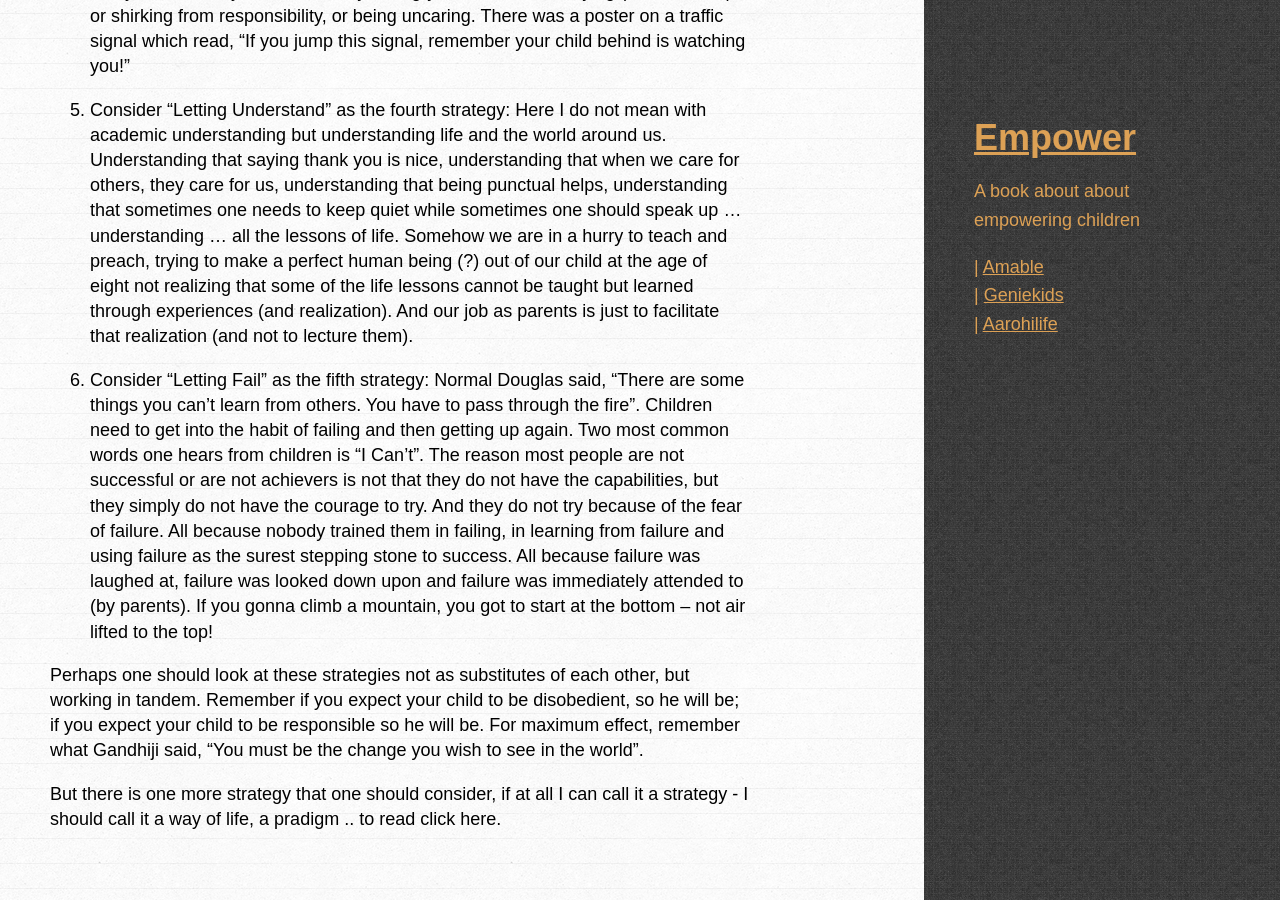
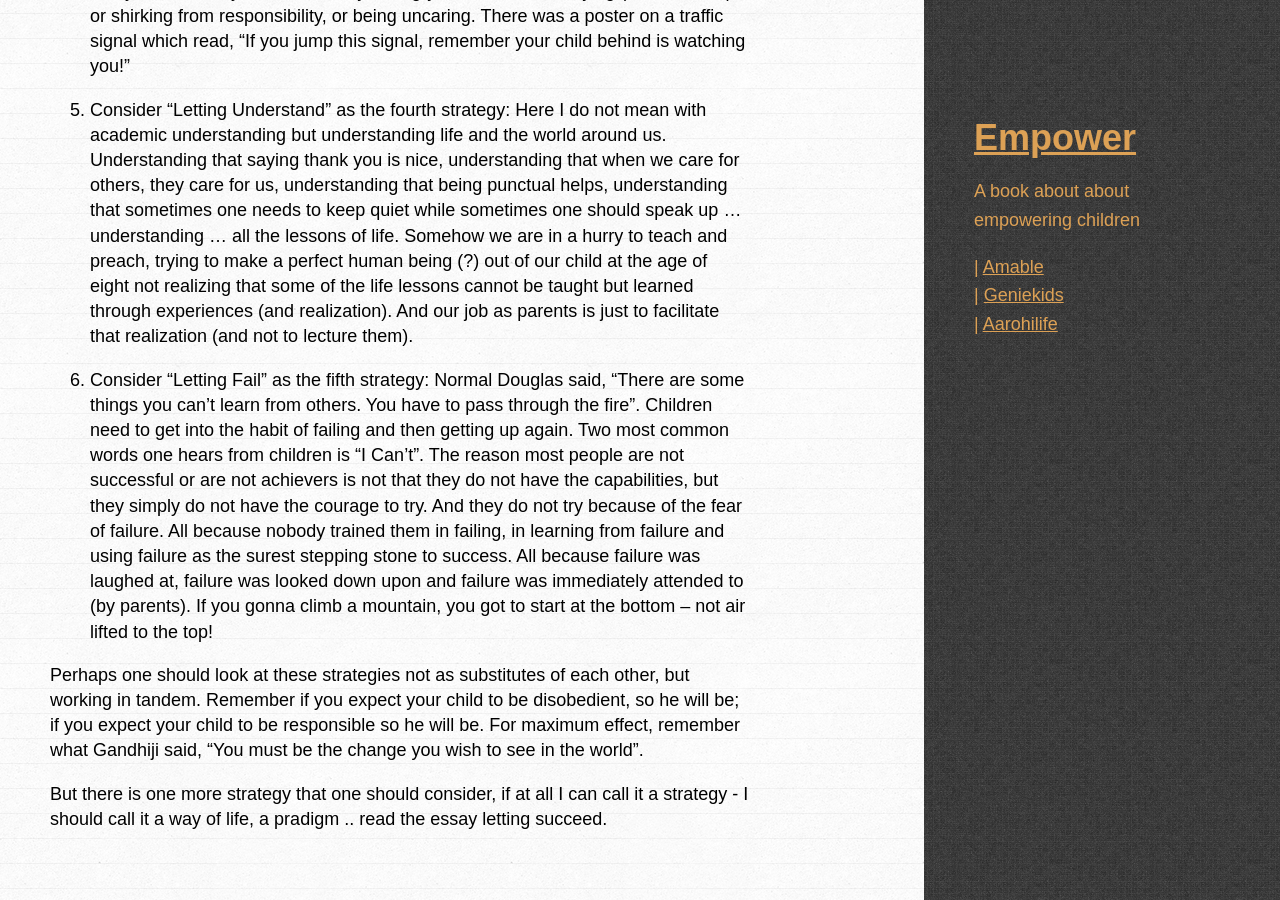
Before and after one commit to amitkaps/empower, a Jekyll site: the page built from _posts/2013-08-10-grow.md, in a window 1280 px wide and 900 px high, scrolled down 1372 px. Built offline with Jekyll 4.4.1, drawn with Linux system fonts in a browser that asks for light colours; some web fonts are replaced.

Commit message:
Updated 2013-08-10-grow.md

```diff
--- a/_posts/2013-08-10-grow.md
+++ b/_posts/2013-08-10-grow.md
@@ -27,4 +28,4 @@ However, if you need, here is a guide on how to do it:
 
 Perhaps one should look at these strategies not as substitutes of each other, but working in tandem. Remember if you expect your child to be disobedient, so he will be; if you expect your child to be responsible so he will be. For maximum effect, remember what Gandhiji said, "You must be the change you wish to see in the world".
 
-But there is one more strategy that one should consider, if at all I can call it a strategy - I should call it a way of life, a pradigm .. to read click here.
+But there is one more strategy that one should consider, if at all I can call it a strategy - I should call it a way of life, a pradigm .. read the essay letting succeed.
```
Also changed, not shown: other parts of _posts/2013-08-10-grow.md (+1 -0 lines).
